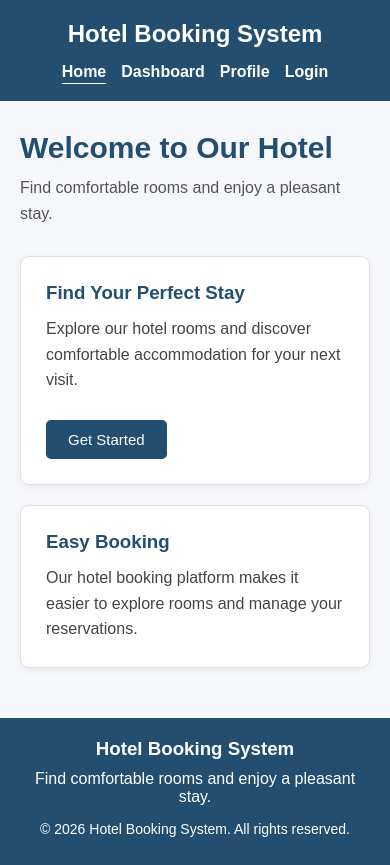
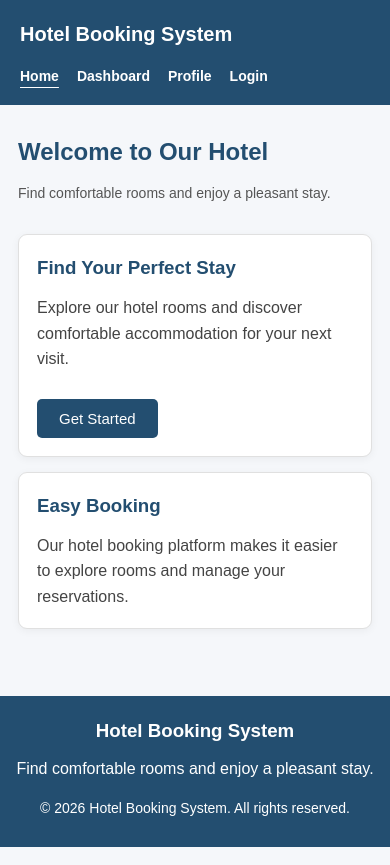
Before and after one commit to Tenxynkk/Hotel-Booking-Platform, a React (Vite) app in the folder client/: page / in a window 390 px wide. Built offline with nearby package versions, Linux system fonts and the light colour scheme.

Commit message:
Complete Sprint 8 responsive frontend design

```diff
--- a/client/src/layouts/MainLayout.jsx
+++ b/client/src/layouts/MainLayout.jsx
@@ -1,19 +1,18 @@
 import { Outlet } from "react-router-dom";
-
 import Navbar from "../components/layout/Navbar";
 import Footer from "../components/layout/Footer";
 
 function MainLayout() {
   return (
-    <>
+    <div className="app-shell">
       <Navbar />
 
-      <main>
+      <main className="app-main">
         <Outlet />
       </main>
 
       <Footer />
-    </>
+    </div>
   );
 }
 
--- a/client/src/pages/Home/Home.jsx
+++ b/client/src/pages/Home/Home.jsx
@@ -13,6 +13,7 @@ function Home() {
         subtitle="Find comfortable rooms and enjoy a pleasant stay."
       />
 
+      <div className="home-cards">
         <Card
           title="Find Your Perfect Stay"
           description="Explore our hotel rooms and discover comfortable accommodation for your next visit."
@@ -27,6 +28,7 @@ function Home() {
           title="Easy Booking"
           description="Our hotel booking platform makes it easier to explore rooms and manage your reservations."
         />
+      </div>
     </section>
   );
 }
--- /dev/null
+++ b/client/src/styles/components.css
@@ -0,0 +1,92 @@
+/* Page Title */
+
+.page-title {
+  margin-bottom: 30px;
+}
+
+.page-title h1 {
+  color: #234e70;
+  font-size: 30px;
+  margin-bottom: 10px;
+}
+
+.page-title p {
+  color: #555555;
+}
+
+/* Reusable Button */
+
+.ui-button {
+  background-color: #234e70;
+  color: #ffffff;
+  padding: 11px 22px;
+  border: none;
+  border-radius: 5px;
+  font-size: 15px;
+  cursor: pointer;
+  margin-top: 12px;
+}
+
+.ui-button:hover {
+  background-color: #17364f;
+}
+
+/* Reusable Card */
+
+.ui-card {
+  min-width: 0;
+  background-color: #ffffff;
+  color: #263238;
+  padding: 25px;
+  border: 1px solid #e0e0e0;
+  border-radius: 9px;
+  box-shadow: 0 2px 8px rgba(0, 0, 0, 0.05);
+}
+
+.ui-card h3 {
+  color: #234e70;
+  margin-bottom: 12px;
+}
+
+.ui-card p {
+  color: #444444;
+  line-height: 1.6;
+}
+
+.card-content {
+  margin-top: 15px;
+}
+
+/* Responsive Card Containers */
+
+.dashboard-cards,
+.home-cards {
+  display: grid;
+  grid-template-columns: repeat(auto-fit, minmax(230px, 1fr));
+  gap: 20px;
+}
+
+.dashboard-cards .ui-card h2 {
+  color: #234e70;
+  margin-top: 15px;
+}
+
+/* Other Components */
+
+.auth-layout {
+  min-height: 70vh;
+  padding: 40px;
+  background-color: #f5f7fa;
+}
+
+.sidebar {
+  padding: 20px;
+  background-color: #dceaf7;
+  color: #263238;
+}
+
+.loader {
+  text-align: center;
+  padding: 20px;
+  color: #263238;
+}
--- /dev/null
+++ b/client/src/styles/global.css
@@ -0,0 +1,32 @@
+/* Global Styles */
+
+* {
+  margin: 0;
+  padding: 0;
+  box-sizing: border-box;
+}
+
+html {
+  scroll-behavior: smooth;
+}
+
+body {
+  font-family: Arial, sans-serif;
+  background-color: #f5f7fa;
+  color: #263238;
+  line-height: 1.6;
+}
+
+button,
+input {
+  font-family: inherit;
+}
+
+a {
+  text-decoration: none;
+}
+
+img {
+  max-width: 100%;
+  display: block;
+}
--- /dev/null
+++ b/client/src/styles/layout.css
@@ -0,0 +1,88 @@
+/* Main Application Layout */
+
+.app-shell {
+  min-height: 100vh;
+  display: flex;
+  flex-direction: column;
+}
+
+.app-main {
+  flex: 1;
+  width: 100%;
+  min-width: 0;
+}
+
+/* Navigation Bar */
+
+.navbar {
+  display: flex;
+  justify-content: space-between;
+  align-items: center;
+  flex-wrap: wrap;
+  gap: 15px;
+  background-color: #234e70;
+  color: #ffffff;
+  padding: 20px 40px;
+}
+
+.navbar-brand h2 {
+  color: #ffffff;
+  margin: 0;
+  font-size: 23px;
+}
+
+.nav-links {
+  display: flex;
+  align-items: center;
+  flex-wrap: wrap;
+  gap: 25px;
+}
+
+.nav-links a {
+  color: #ffffff;
+  font-size: 16px;
+  font-weight: bold;
+}
+
+.nav-links a:hover {
+  color: #dceaf7;
+}
+
+.nav-links a.active {
+  text-decoration: underline;
+  text-underline-offset: 6px;
+}
+
+/* Page Layout */
+
+.page {
+  width: 100%;
+  max-width: 1400px;
+  min-height: 70vh;
+  margin: 0 auto;
+  padding: 45px 40px;
+}
+
+/* Footer */
+
+.footer {
+  background-color: #234e70;
+  color: #ffffff;
+  text-align: center;
+  padding: 25px 20px;
+}
+
+.footer h3 {
+  color: #ffffff;
+  margin-bottom: 10px;
+}
+
+.footer p {
+  color: #ffffff;
+  margin-bottom: 8px;
+}
+
+.copyright {
+  margin-top: 15px;
+  font-size: 14px;
+}
--- /dev/null
+++ b/client/src/styles/responsive.css
@@ -0,0 +1,76 @@
+/* Tablet Screens */
+
+@media (max-width: 992px) {
+  .navbar {
+    padding: 18px 25px;
+  }
+
+  .nav-links {
+    gap: 18px;
+  }
+
+  .page {
+    padding: 35px 25px;
+  }
+
+  .page-title h1 {
+    font-size: 27px;
+  }
+}
+
+/* Mobile Screens */
+
+@media (max-width: 600px) {
+  .navbar {
+    flex-direction: column;
+    align-items: flex-start;
+    padding: 18px 20px;
+  }
+
+  .navbar-brand h2 {
+    font-size: 20px;
+  }
+
+  .nav-links {
+    width: 100%;
+    gap: 12px 18px;
+  }
+
+  .nav-links a {
+    font-size: 14px;
+  }
+
+  .page {
+    padding: 28px 18px;
+  }
+
+  .page-title h1 {
+    font-size: 24px;
+  }
+
+  .page-title p {
+    font-size: 14px;
+  }
+
+  .dashboard-cards,
+  .home-cards {
+    grid-template-columns: 1fr;
+    gap: 15px;
+  }
+
+  .ui-card {
+    padding: 18px;
+  }
+
+  .ui-button {
+    max-width: 100%;
+  }
+
+  .auth-layout {
+    padding: 20px;
+  }
+
+  .footer {
+    padding: 20px 15px;
+  }
+}
```
Also changed, not shown: client/src/main.jsx (+5 -2 lines). Lines whose indentation alone changed are shown as unchanged.
